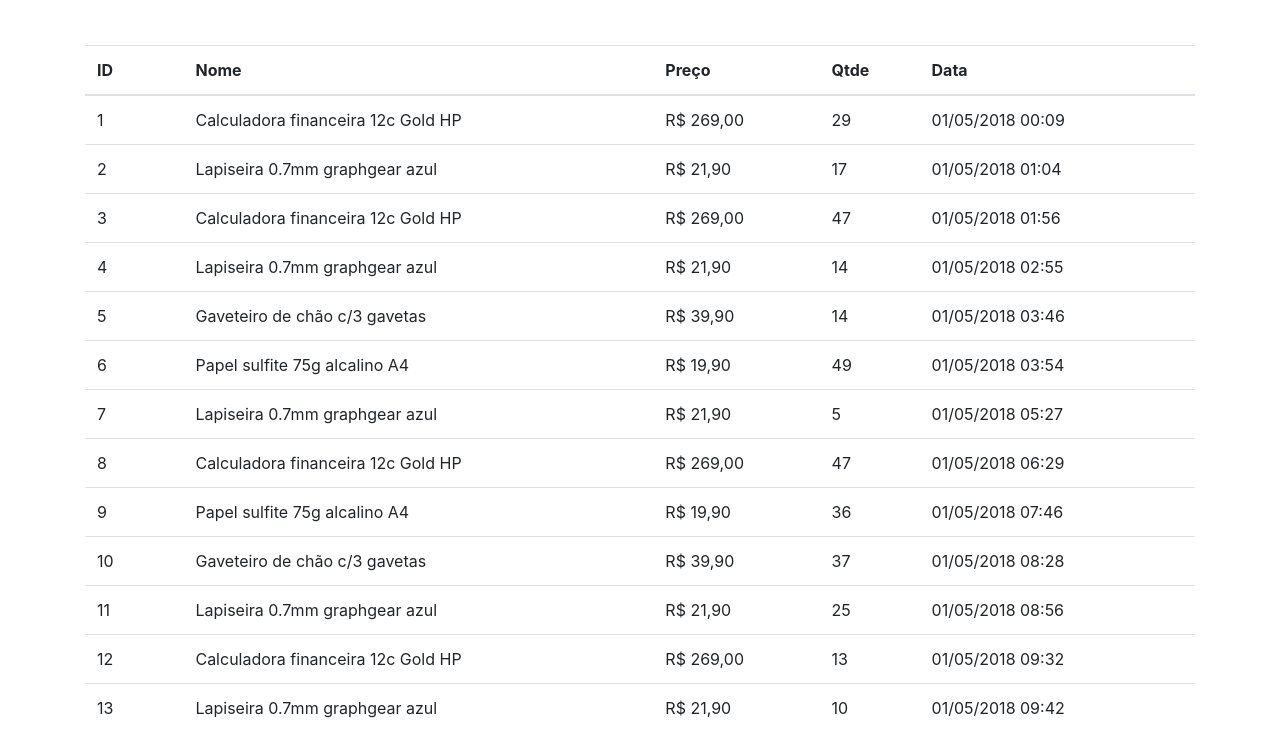
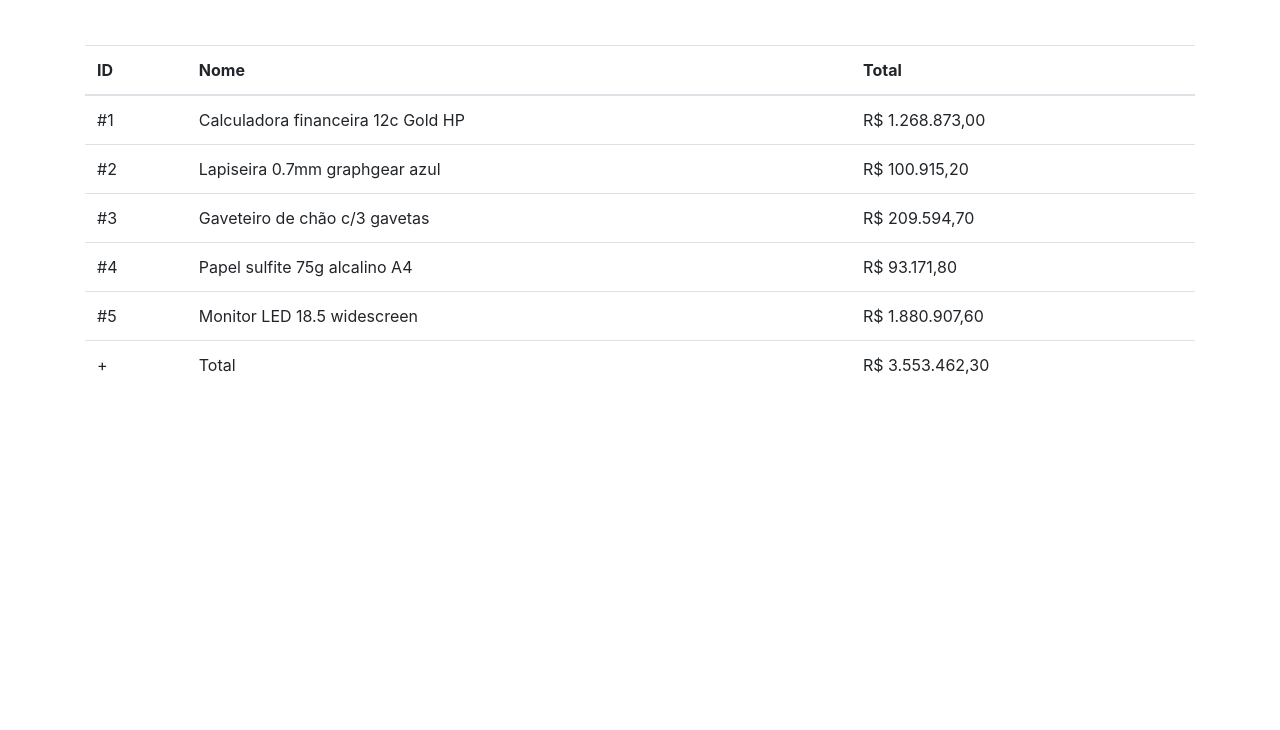
Before and after one commit to WellingtonVicen/Summary_Sales, a plain HTML site: page index.html in a window 1280 px wide. Shown: the part 67-797 px from the top of the page. Drawn offline with Linux system fonts and the light colour scheme.

Commit message:
Sumario Parte 2

```diff
--- a/index.html
+++ b/index.html
@@ -13,7 +13,30 @@
         <div class="container">
             <h1 class="mt-3"> {{title}}</h1>
 
-            <table class="mt-5 table">
+            <table class="mt-5 table" v-if="salesByProduct">
+                <thead>
+                    <tr>
+                        <th>ID</th>
+                        <th>Nome</th>
+                        <th>Total</th>
+                    </tr>
+                <tbody>
+                    <tr v-for="(sale, index) in salesByProduct">
+                        <td>#{{ index + 1 }}</td>
+                        <td>{{ sale.name }}</td>
+                        <td v-money="'R$'">{{ sale.value }}</td>
+                    </tr>
+                </tbody>
+                </thead>
+                <tfoot>
+                    <tr>
+                        <td>+</td>
+                        <td>Total</td>
+                        <td v-money="'R$'">{{ calculateTotal(salesByProduct)}}</td>
+                    </tr>
+                </tfoot>
+            </table>
+            <!--   <table class="mt-5 table">
                 <thead>
                     <tr>
                         <th>ID</th>
@@ -32,7 +55,7 @@
                         <td>{{sale.date}}</td>
                     </tr>
                 </tbody>
-            </table>
+            </table> -->
         </div>
     </div>
 
@@ -57,6 +80,30 @@
                     fetch('/data/sales.json')
                         .then(resp => resp.json())
                         .then(data => this.sales = data)
+                },
+                calculateTotal(sales) {
+                    if (!sales) return 0
+                    return sales.reduce((total, sale) => total + sale.value, 0)
+                }
+            },
+            computed: {
+                salesByProduct() {
+                    if (!this.sales) return null
+
+                    const salesByProduct = this.sales.reduce((grouped, sale) => {
+                        if (!grouped.hasOwnProperty(sale.name)) {
+                            grouped[sale.name] = {
+                                name: sale.name,
+                                value: sale.price * sale.qtde
+                            }
+                            return grouped
+                        }
+
+                        grouped[sale.name].value += sale.price * sale.qtde
+                        return grouped
+                    }, {})
+
+                    return Object.values(salesByProduct)
                 }
             },
             mounted() {
```
